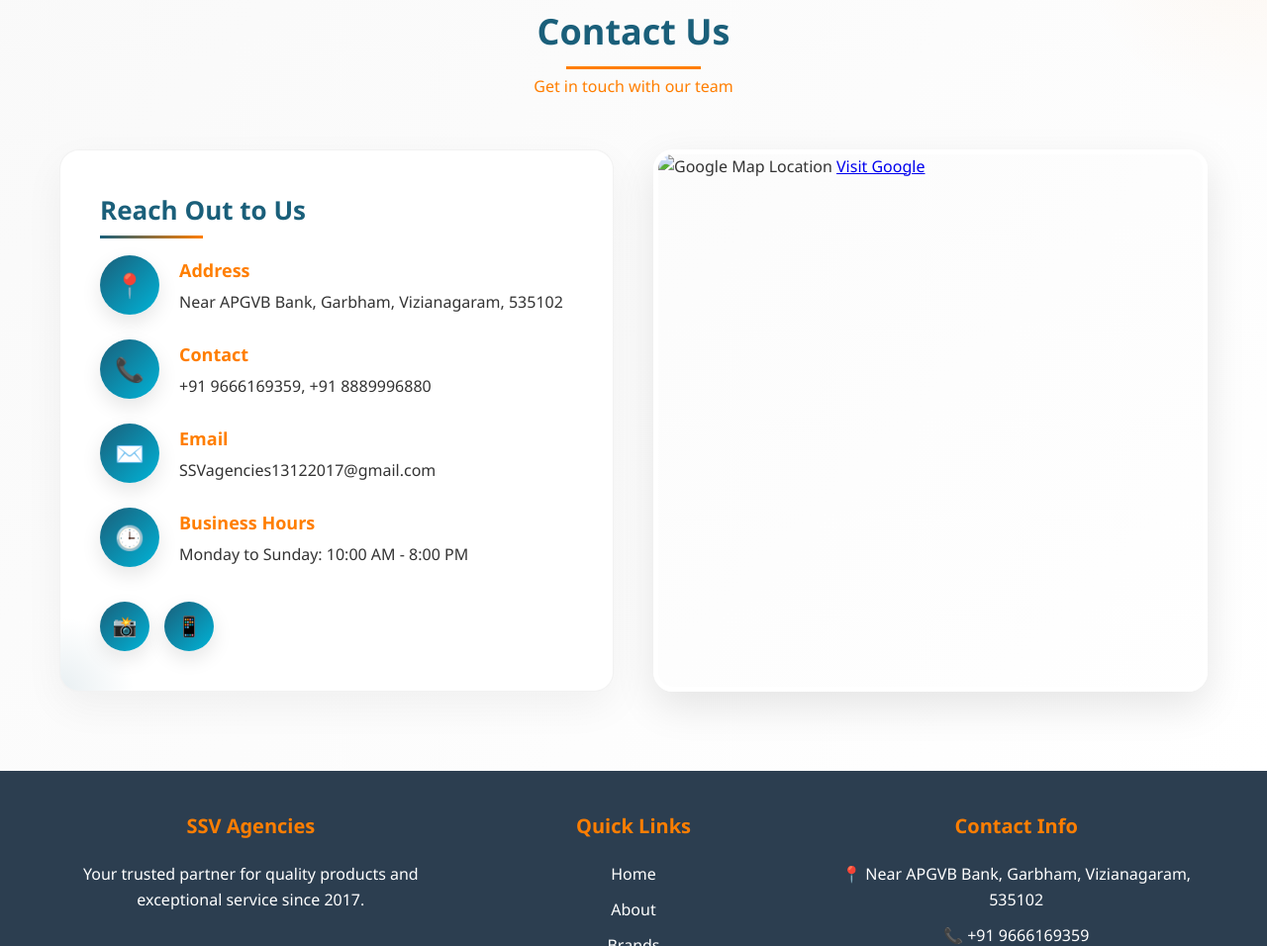
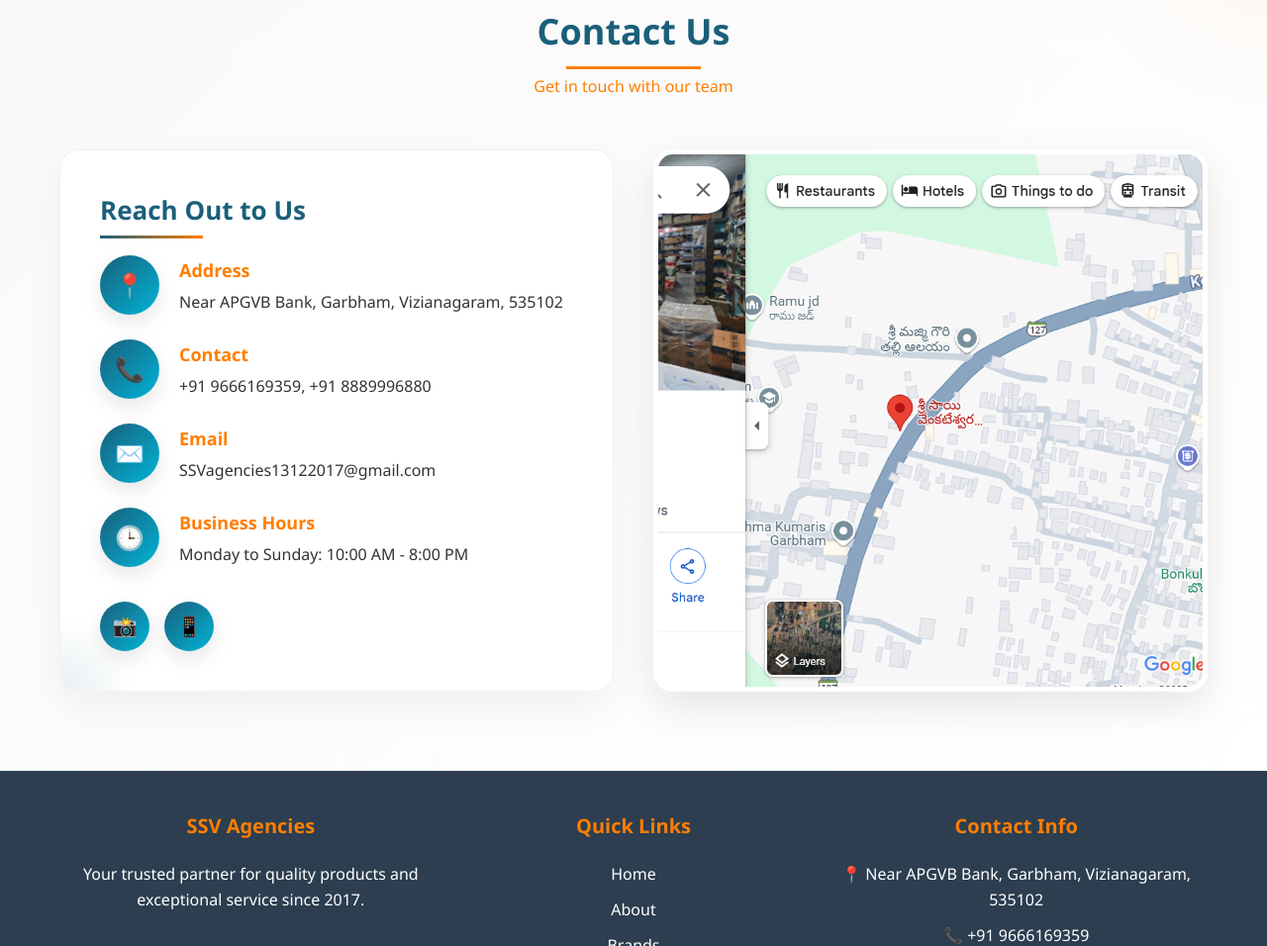
Before and after one commit to haritharamba/SSVAGENCIES, a plain HTML site: page index.html in a window 1280 px wide. Shown: the part 4314-5270 px from the top of the page at 99% size. Drawn offline with Linux system fonts and the light colour scheme.

Commit message:
Update index.html

```diff
--- a/index.html
+++ b/index.html
@@ -1089,7 +1089,7 @@
                 </div>
                 <div class="map">
                     <!-- Replace with actual Google Maps iframe code -->
-                    <img src="MAPS.jpg" alt="Google Map Location" style="width:100%; height:100%; object-fit:cover;">
+                    <img src="MAPS.png" alt="Google Map Location" style="width:100%; height:100%; object-fit:cover;">
                     <a href="https://maps.app.goo.gl/fCYg6X6UAUyhUL4Y6" target="_blank">Visit Google</a>
 
                 </div>
```
